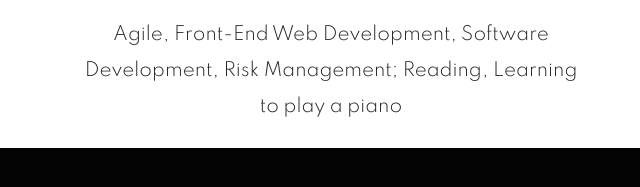
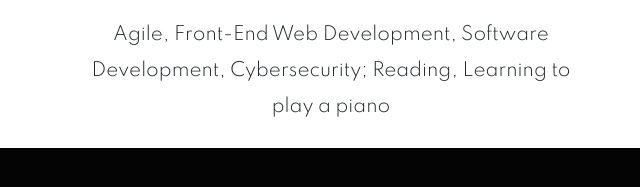
Before and after one commit to nataliepcodes/portfolio-website-nataliep, a plain HTML site: page about.html in a window 1280 px wide. Shown: the part 602-789 px from the top of the page, 0-640 px from the left. Drawn offline with nearby package versions, Linux system fonts and the light colour scheme.

Commit message:
Updated interests section

```diff
--- a/about.html
+++ b/about.html
@@ -78,8 +78,8 @@
           <div class="interest">
             <h1>Interests</h1>
             <p>
-              Agile, Front-End Web Development, Software Development, Risk
-              Management; Reading, Learning to play a piano
+              Agile, Front-End Web Development, Software Development,
+              Cybersecurity; Reading, Learning to play a piano
             </p>
           </div>
         </div>
```
